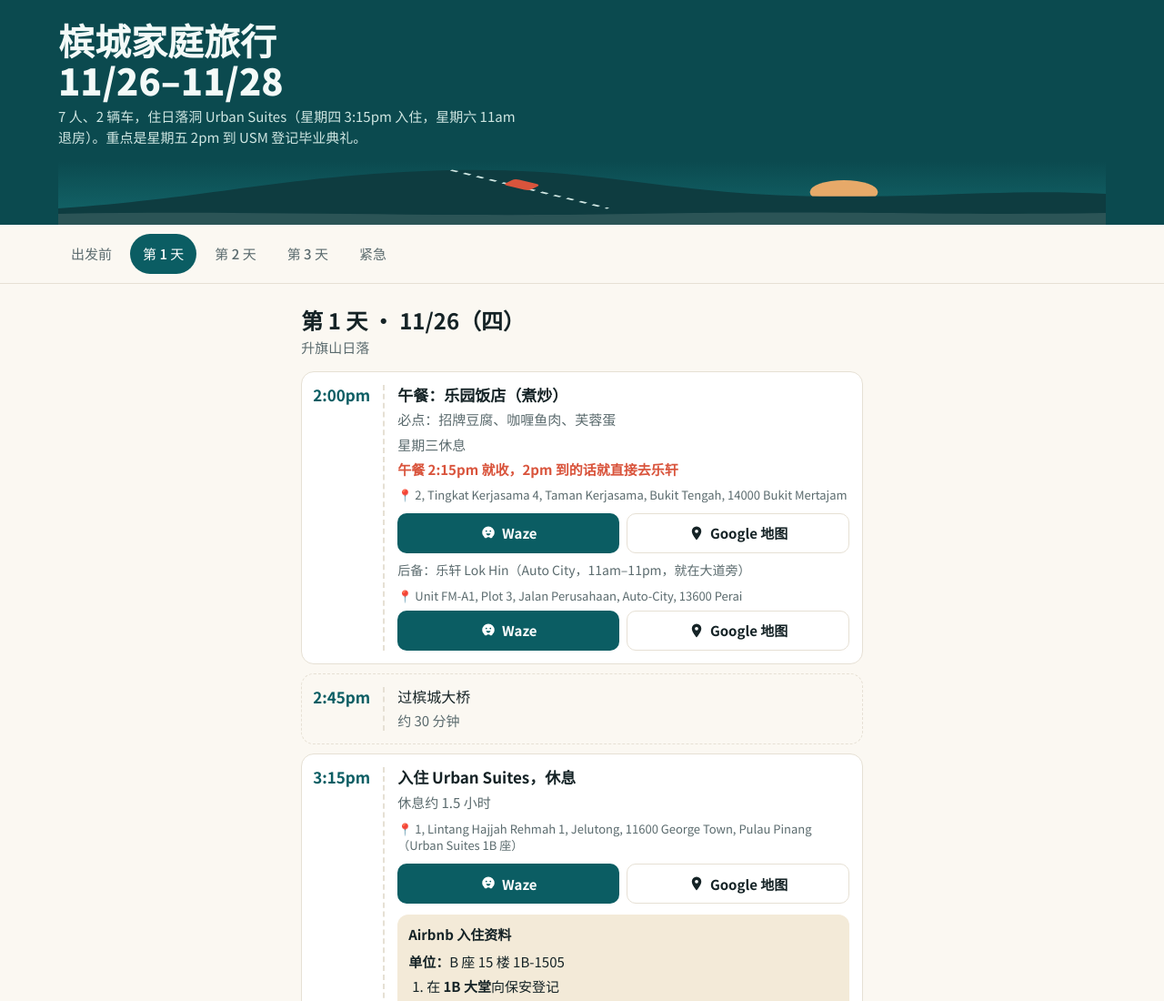
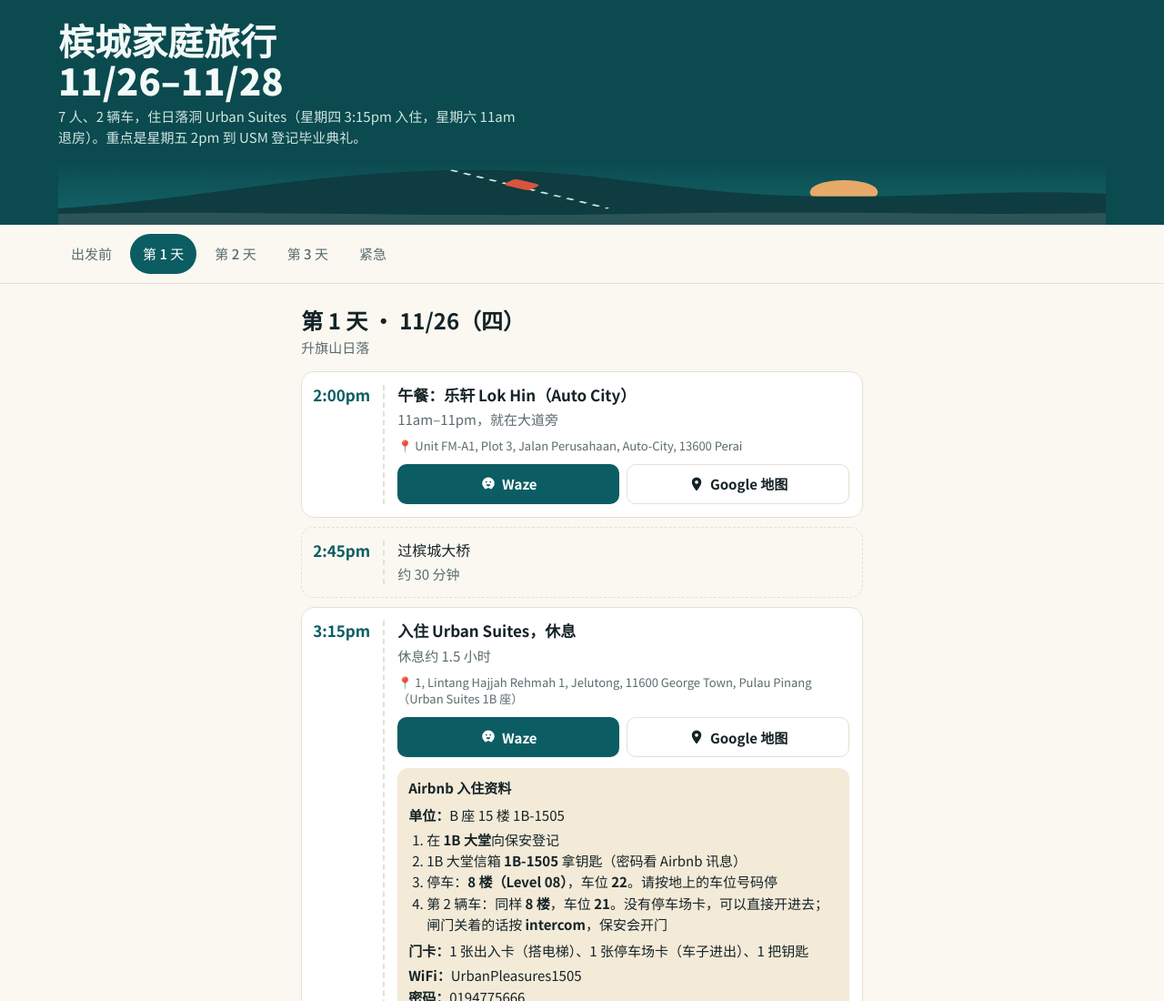
Before and after one commit to Jinglong1302/penang-convo-trip, a plain HTML site: page index.html in a window 1280 px wide. Shown: the top 1100 px of the page at 91% size. Drawn offline with Linux system fonts and the light colour scheme.

Commit message:
Add files via upload
- Switch day 1 lunch to Lok Hin, drop 6:30pm stop, Hakka noodle leave by 1:30pm

```diff
--- a/index.html
+++ b/index.html
@@ -178,9 +178,7 @@ const wLink=w=>w.u||'https://www.waze.com/ul?'+w.p;
 const WL=u=>({u});
 const D={
 d1:[
- {t:'2:00pm',n:'午餐：乐园饭店（煮炒）',p:['必点：招牌豆腐、咖喱鱼肉、芙蓉蛋','星期三休息'],must:'午餐 2:15pm 就收，2pm 到的话就直接去乐轩',
-  a:'2, Tingkat Kerjasama 4, Taman Kerjasama, Bukit Tengah, 14000 Bukit Mertajam',g:G('Look Yuen Restaurant Bukit Mertajam'),w:W(5.361256,100.425588),
-  alt:{n:'后备：乐轩 Lok Hin（Auto City，11am–11pm，就在大道旁）',a:'Unit FM-A1, Plot 3, Jalan Perusahaan, Auto-City, 13600 Perai',g:'https://maps.app.goo.gl/zLsqkNwHtSqZgYBWA',w:W(5.3375526,100.4278359)}},
+ {t:'2:00pm',n:'午餐：乐轩 Lok Hin（Auto City）',p:['11am–11pm，就在大道旁'],a:'Unit FM-A1, Plot 3, Jalan Perusahaan, Auto-City, 13600 Perai',g:'https://maps.app.goo.gl/zLsqkNwHtSqZgYBWA',w:W(5.3375526,100.4278359)},
  {t:'2:45pm',n:'过槟城大桥',p:['约 30 分钟'],drive:1},
  {t:'3:15pm',n:'入住 Urban Suites，休息',p:['休息约 1.5 小时'],a:'1, Lintang Hajjah Rehmah 1, Jelutong, 11600 George Town, Pulau Pinang（Urban Suites 1B 座）',g:G('1, Lintang Hajjah Rehmah 1, Jelutong, 11600 George Town, Pulau Pinang'),w:W(5.3888834,100.3168974),x:'bnb'},
  {t:'4:45pm',e:'到 7:45pm',n:'升旗山：坐缆车上山看日落',p:['开车去下站约 20 分钟','停车：入口左边的 building 有付费停车场（第 1 小时 RM2，之后每小时 RM1），也可以停路边','5:15pm 坐缆车上山，山顶走走，约 7pm 看日落'],must:'7:20pm 下山，日落后排队最久',
@@ -194,13 +192,12 @@ d2:[
  {t:'9:30am',n:'早餐：七条路巴刹',p:['南来鸭肉粿条汤、赤脚炒粿条、娘惹糕'],a:'Cecil Street Food Court, 40-48 Lebuh Cecil, 10300 George Town',g:G('Cecil Street Market Penang'),w:WL('https://waze.com/ul/hw0zqg0360')},
  {t:'11:00am',n:'回住处休息，换正装',p:['带 2 张邀请卡']},
  {t:'12:15pm',n:'两辆车出发去午餐',p:[],drive:1},
- {t:'1:00pm',n:'午餐：客家面（Kampar Fish Jelly Restaurant）',p:['客家面、酿豆腐'],must:'1:40pm 一定要出发',a:'6668, Jalan Aziz Ibrahim, 11900 Bayan Lepas',g:'https://maps.app.goo.gl/JxtkJmf3PFQywgE39',w:WL('https://waze.com/ul/hw0zq67zw5'),rm:'2pm 就关门（午市 10:15am–2pm），要准时到'},
+ {t:'1:00pm',n:'午餐：客家面（Kampar Fish Jelly Restaurant）',p:['客家面、酿豆腐'],must:'1:30pm 一定要出发',a:'6668, Jalan Aziz Ibrahim, 11900 Bayan Lepas',g:'https://maps.app.goo.gl/JxtkJmf3PFQywgE39',w:WL('https://waze.com/ul/hw0zq67zw5'),rm:'2pm 就关门（午市 10:15am–2pm），要准时到'},
  {t:'1:50pm',n:'到达 DTSP',p:['送毕业生 + 2 位嘉宾进去，USM 难停车','2:00pm 登记','3:30–5:30pm 毕业典礼'],
   a:'Dewan Tuanku Syed Putra, Universiti Sains Malaysia, Jalan Sungai Dua, 11800 Gelugor',g:G('Dewan Tuanku Syed Putra USM'),w:W(5.356772,100.3033013),rm:'嘉宾中途不能离场，不能带花或礼物进厅'},
  {t:'1:50pm',e:'到 5:05pm',n:'另外 4 人：槟城数码图书馆',p:['开车约 10–15 分钟。有冷气、儿童区、cafe，免费停车'],must:'5:05pm 出发回 USM',
   a:'Penang Digital Library, 135 Jalan Masjid Negeri, 11600 George Town',g:G('Penang Digital Library Jalan Masjid Negeri'),w:W(5.4050527,100.3040439)},
  {t:'5:30pm',n:'7 人一起拍照',p:['拍完还袍和卡']},
- {t:'6:30pm',n:'回住处换衣服',p:['约 25 分钟'],drive:1},
  {t:'7:15pm',n:'晚餐：Van Praagh 星期五夜市',p:['离住处约 5 分钟。没有停车场，开 1 辆车或叫 Grab','推荐炒粿条'],
   a:'52, Jalan Van Praagh, Taman Continental, 11600 George Town',g:G('Pasar Malam Van Praagh Jelutong'),w:WL('https://waze.com/ul/hw0zqdwqnx')},
  {t:'9:30pm',n:'回住处',p:[],drive:1}
```
